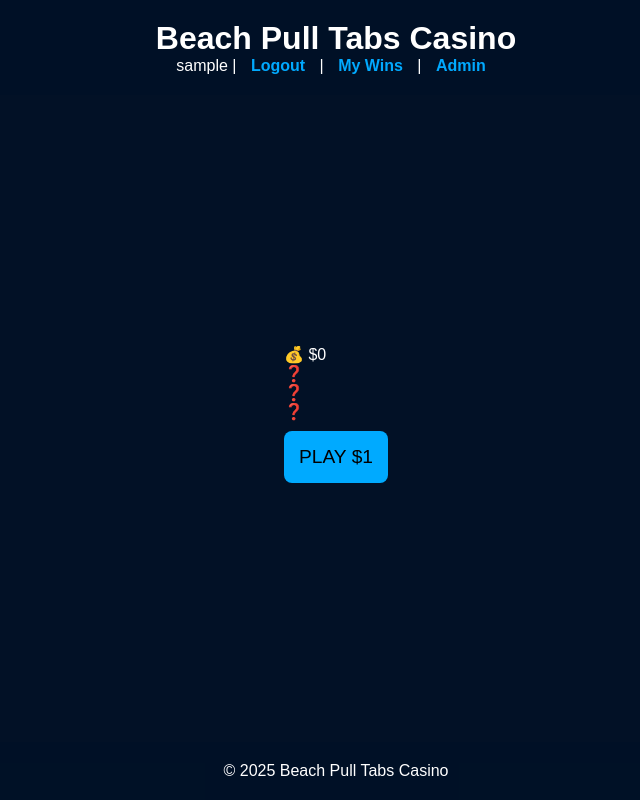
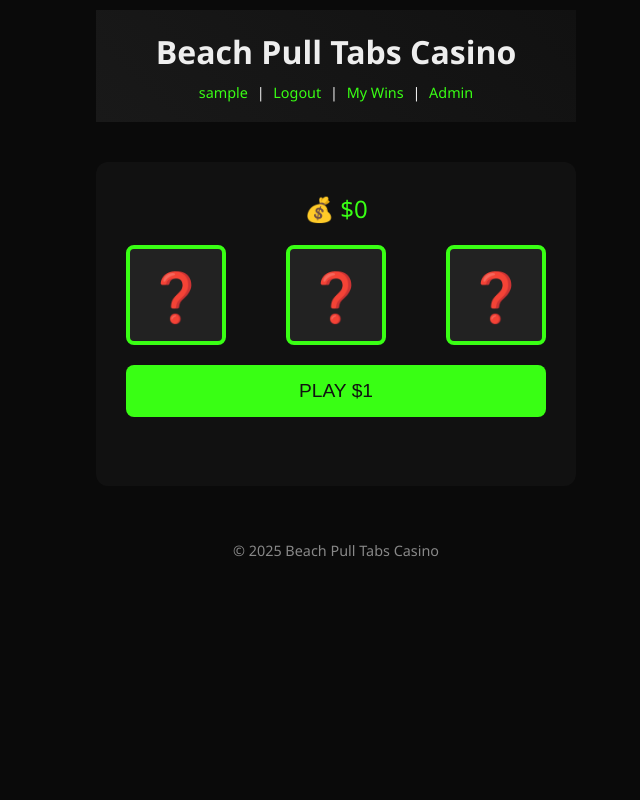
Before and after one commit to bulldawg395/pulltab-game, a Flask app: page / in a window 1280 px wide. Shown: the whole page, without its empty margins (304-944 px from the left). Run offline with Flask 3, Linux system fonts and the light colour scheme; the visitor is signed in with stand-in values (Sample User, id 1); data that the repository does not hold is empty.

Commit message:
style.css

```diff
--- a/static/style.css
+++ b/static/style.css
@@ -1,17 +1,118 @@
-*{box-sizing:border-box;margin:0;padding:0}
-body{background:#021126;color:#fff;font-family:'Arial',sans-serif}
-.container{display:flex;flex-direction:column;min-height:100vh}
-header, footer{background:#011;background:rgba(0,17,38,0.8);padding:20px;text-align:center}
-header nav a{margin:0 10px;color:#0af;text-decoration:none;font-weight:bold}
-main{flex:1;padding:20px;display:flex;justify-content:center;align-items:center;}
-.game{max-width:400px;width:100%;text-align:center;background:rgba(0,0,0,0.6);padding:30px;border-radius:12px}
-.spinner{display:flex;justify-content:space-around;margin:20px}
-.spinner div{width:80px;height:80px;background:#000;border:3px solid #0af;border-radius:10px;line-height:80px;font-size:2em}
-.spin div{animation:bounce 0.15s linear infinite alternate}
-@keyframes bounce{to{transform:translateY(-10px)}}
-button{width:100%;padding:15px;background:#0af;color:#000;font-size:1.2em;border:none;border-radius:8px;cursor:pointer;margin:10px 0}
-button:disabled{background:#555;color:#333;cursor:not-allowed}
-table{width:90%;margin:auto;border-collapse:collapse;background:rgba(255,255,255,0.9);color:#000;text-align:center}
-th,td{padding:10px;border:1px solid #ccc}
-.back{display:inline-block;margin-bottom:10px;color:#0af;text-decoration:none}
-input{width:90%;padding:10px;margin:10px auto;display:block;border:none;border-radius:5px}
+* { box-sizing: border-box; margin:0; padding:0; }
+body {
+  background: #0a0a0a;
+  color: #eee;
+  font-family: 'Segoe UI', sans-serif;
+}
+.container {
+  max-width: 500px;
+  margin: 0 auto;
+  padding: 10px;
+}
+header {
+  text-align: center;
+  padding: 20px 0;
+  background: linear-gradient(45deg, #191919, #111);
+}
+header h1 { font-size: 2rem; }
+nav {
+  margin-top: 10px;
+  font-size: 0.9rem;
+}
+nav a, nav span { color: #39ff14; margin: 0 5px; text-decoration: none; }
+nav a:hover { color: #fff; }
+
+.auth-form {
+  display: grid;
+  gap: 20px;
+  padding-top: 40px;
+}
+.auth-form form {
+  background: #1a1a1a;
+  border-radius: 8px;
+  padding: 20px;
+}
+.auth-form h2 { margin-bottom: 10px; color: #39ff14; }
+.auth-form input {
+  width:100%;
+  padding: 10px;
+  margin: 8px 0;
+  background: #111;
+  border: 1px solid #333;
+  border-radius: 4px;
+  color: #eee;
+}
+.auth-form button {
+  width:100%;
+  padding: 12px;
+  background: #39ff14;
+  color: #111;
+  border:none;
+  border-radius: 4px;
+  font-size: 1rem;
+  cursor: pointer;
+  transition: background 0.3s;
+}
+.auth-form button:hover { background: #51ff2a; }
+
+.game-box {
+  text-align: center;
+  background: #111;
+  padding: 30px;
+  border-radius: 12px;
+  margin-top: 40px;
+}
+.balance {
+  font-size: 1.5rem;
+  margin-bottom: 20px;
+  color: #39ff14;
+}
+.reel-container {
+  display: flex;
+  justify-content: space-between;
+  margin-bottom: 20px;
+}
+.reel {
+  width: 100px;
+  height: 100px;
+  background: #222;
+  border: 4px solid #39ff14;
+  border-radius: 8px;
+  font-size: 3rem;
+  display: flex;
+  align-items: center;
+  justify-content: center;
+}
+.reel-container.spin .reel {
+  animation: spin 0.15s ease-in-out infinite alternate;
+}
+@keyframes spin { to { transform: translateY(-10px); } }
+
+#playBtn {
+  width: 100%;
+  padding: 15px;
+  background: #39ff14;
+  border: none;
+  border-radius: 8px;
+  font-size: 1.2rem;
+  color: #111;
+  cursor: pointer;
+  transition: background 0.3s;
+}
+#playBtn:hover { background: #51ff2a; }
+#playBtn:disabled { background: #333; cursor: not-allowed; }
+
+.message {
+  margin-top: 15px;
+  font-size: 1.2rem;
+  min-height: 24px;
+  color: #fff;
+}
+
+footer {
+  text-align: center;
+  padding: 15px 0;
+  font-size: 0.9rem;
+  margin-top: 40px;
+  color: #888;
+}
```
